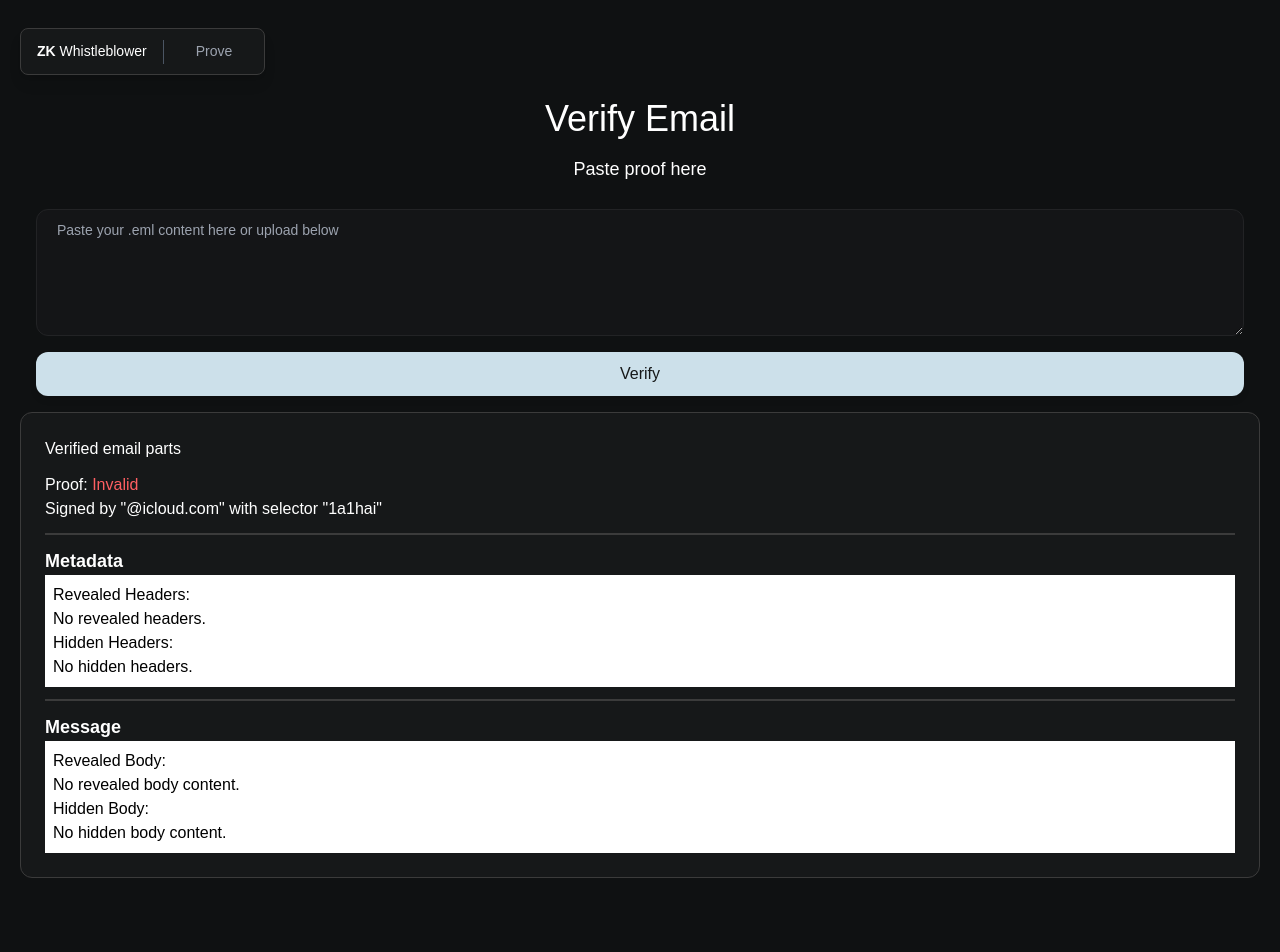
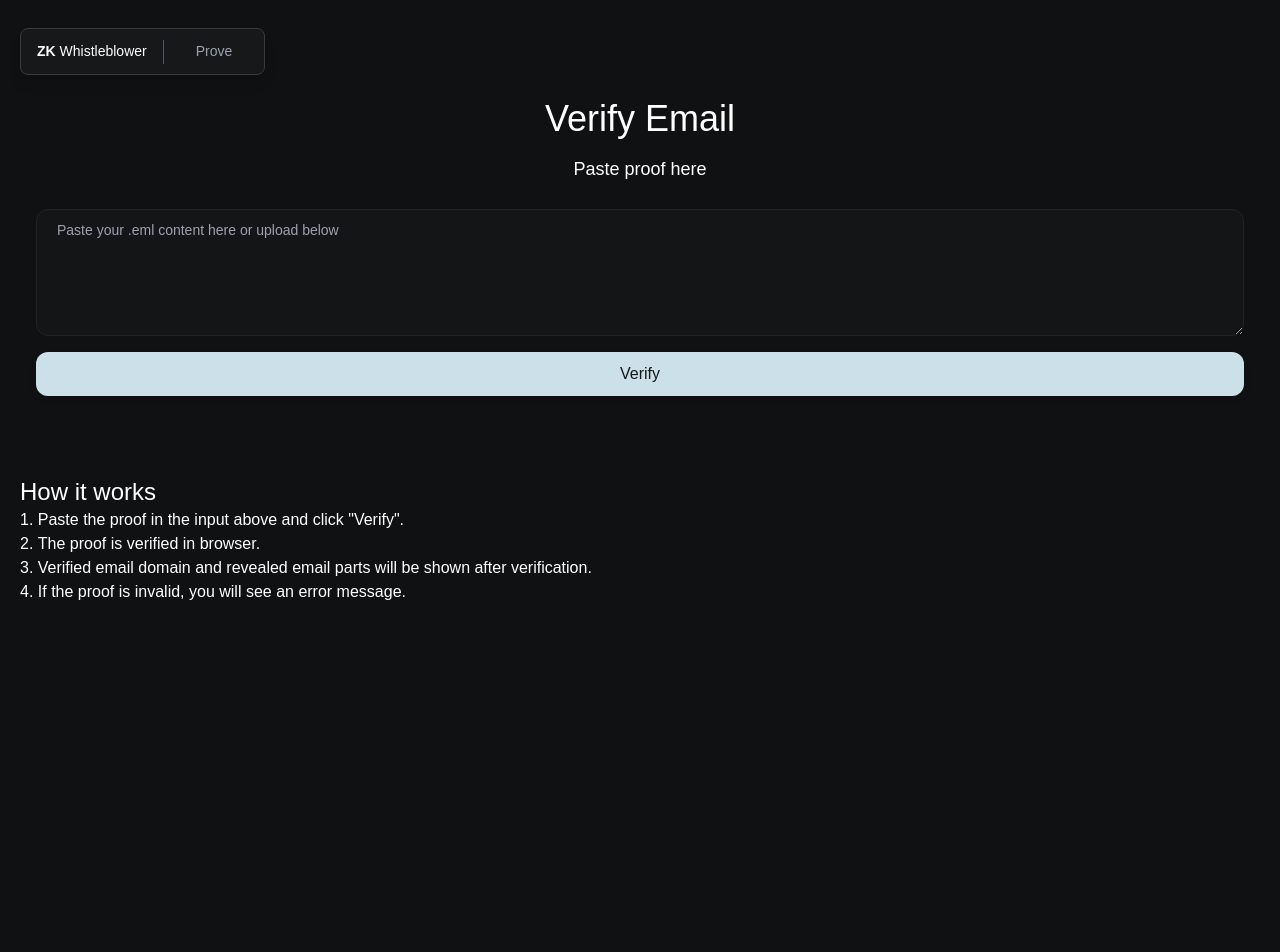
Before and after one commit to Eeshau/email-mask-ui-new, a Next.js app: page /verify in a window 1280 px wide. Shown: the top 952 px of the page. After the commit the page ends 800 px from the top, so only its background shows below. Built offline with nearby package versions, Linux system fonts and the light colour scheme; a web font is replaced by a local one.

Commit message:
added blacked out spaces for the meta data and message in the verifierd email parts

```diff
--- a/app/verify/page.tsx
+++ b/app/verify/page.tsx
@@ -8,30 +8,58 @@ export default function Verify() {
     const [verified, setVerified] = useState(false);
     const [revealedParts, setRevealedParts] = useState({ headers: [], body: [] });
     const [hiddenParts, setHiddenParts] = useState({ headers: [], body: [] });
+    const [reconstructedContent, setReconstructedContent] = useState({ headers: '', body: '' });
 
     // Function to analyze the proof
     const analyzeProofContent = (proof) => {
-        // Simulating proof data structure (replace this with actual proof parsing logic)
         const proofData = JSON.parse(proof); // Assume proof is valid JSON
 
         const revealed = { headers: [], body: [] };
         const hidden = { headers: [], body: [] };
 
+        const reconstructedContent = { headers: '', body: '' };
+
+        // Get headersLen and bodyLen
+        const headersLen = proofData.headersLen || 0;
+        const bodyLen = proofData.bodyLen || 0;
+
+        // Initialize reconstructedBody and reconstructedHeaders with '█'
+        const reconstructedBody = Array(bodyLen).fill('█');
+        const reconstructedHeaders = Array(headersLen).fill('█');
+
         // Analyze revealed headers and body parts
         const headersReveals = proofData.headersReveals || [];
         const bodyReveals = proofData.bodyReveals || [];
 
-        // Add revealed headers (assume each headerReveal has a 'part' property)
-        for (let header of headersReveals) {
-            revealed.headers.push(header.part);  // Extract 'part' property from each header object
+        // Process body reveals
+        for (let body of bodyReveals) {
+            const fromIndex = body.fromIndex;
+            const part = body.part;
+            revealed.body.push(part);  // Extract 'part' property from each body object
+
+            // Insert the revealed part into reconstructedBody
+            for (let i = 0; i < part.length; i++) {
+                if (fromIndex + i < bodyLen) {
+                    reconstructedBody[fromIndex + i] = part.charAt(i);
+                }
+            }
         }
 
-        // Add revealed body parts (assuming each bodyReveal is an object with a 'part' property)
-        for (let body of bodyReveals) {
-            revealed.body.push(body.part);  // Extract 'part' property from each body object
+        // Process headers reveals
+        for (let header of headersReveals) {
+            const fromIndex = header.fromIndex;
+            const part = header.part;
+            revealed.headers.push(part);  // Extract 'part' property from each header object
+
+            // Insert the revealed part into reconstructedHeaders
+            for (let i = 0; i < part.length; i++) {
+                if (fromIndex + i < headersLen) {
+                    reconstructedHeaders[fromIndex + i] = part.charAt(i);
+                }
+            }
         }
 
-        // Common headers we expect (can extend based on email structure)
+        // For hidden headers, if no headers are revealed, perhaps we can note that
         const possibleHeaders = ["from", "to", "subject", "date", "reply-to", "message-id", "cc", "bcc"];
         const revealedHeadersSet = new Set(revealed.headers.map(h => h.split(":")[0]));
 
@@ -42,12 +70,18 @@ export default function Verify() {
             }
         }
 
-        // If no body parts revealed, assume entire body is hidden
+        // Now, reconstructedBody is an array, we can join it into a string
+        reconstructedContent.body = reconstructedBody.join('');
+
+        // Similarly for headers
+        reconstructedContent.headers = reconstructedHeaders.join('');
+
+        // For hidden body parts, perhaps we can note that
         if (revealed.body.length === 0) {
             hidden.body.push("Entire body content is hidden.");
         }
 
-        return { revealed, hidden };
+        return { revealed, hidden, reconstructedContent };
     };
 
     const analyzeProof = () => {
@@ -57,6 +91,7 @@ export default function Verify() {
                 const analysisResult = analyzeProofContent(proof);
                 setRevealedParts(analysisResult.revealed);
                 setHiddenParts(analysisResult.hidden);
+                setReconstructedContent(analysisResult.reconstructedContent);
 
                 // Simulate proof verification (replace with actual verification logic)
                 setVerified(true);  // Assume proof is valid
@@ -64,6 +99,7 @@ export default function Verify() {
                 setVerified(false);
                 setRevealedParts({ headers: [], body: [] });
                 setHiddenParts({ headers: [], body: [] });
+                setReconstructedContent({ headers: '', body: '' });
             }
         } catch (error) {
             // Handle parsing errors or invalid proof format
@@ -71,6 +107,7 @@ export default function Verify() {
             setVerified(false);
             setRevealedParts({ headers: [], body: [] });
             setHiddenParts({ headers: [], body: [] });
+            setReconstructedContent({ headers: '', body: '' });
         }
     };
 
@@ -94,6 +131,7 @@ export default function Verify() {
             </div>
 
             {/* VERIFIED EMAIL PARTS */}
+            {verified ?
             <div className="border border-[0.5px] border-solid border-[#3B3B3B] bg-[#161819] rounded-[12px] p-6 text-white">
                 <h3 className="">Verified email parts</h3>
                 <div className="my-3">
@@ -103,52 +141,21 @@ export default function Verify() {
 
                 <div className="border border-[0.5px] border-solid border-[#3B3B3B] bg-[#161819] my-3"/>
 
-                {/* Metadata with revealed/hidden elements */}
+                {/* Metadata with reconstructed headers */}
                 <h3 className="text-lg font-bold">Metadata</h3>
                 <div className="bg-white p-2 text-black">
-                    <h4>Revealed Headers:</h4>
-                    {revealedParts.headers.length > 0 ? (
-                        <ul>
-                            {revealedParts.headers.map((header, index) => (
-                                <li key={index}>{header}</li>
-                            ))}
-                        </ul>
-                    ) : <p>No revealed headers.</p>}
-
-                    <h4>Hidden Headers:</h4>
-                    {hiddenParts.headers.length > 0 ? (
-                        <ul>
-                            {hiddenParts.headers.map((header, index) => (
-                                <li key={index}>{header}</li>
-                            ))}
-                        </ul>
-                    ) : <p>No hidden headers.</p>}
+                    <p style={{ wordBreak: 'break-word', fontFamily: 'monospace' }}>{reconstructedContent.headers}</p>
                 </div>
 
                 <div className="border border-[0.5px] border-solid border-[#3B3B3B] bg-[#161819] my-3"/>
 
-                {/* Message with revealed/hidden elements */}
+                {/* Message with reconstructed body */}
                 <h3 className="text-lg font-bold">Message</h3>
                 <div className="bg-white p-2 text-black">
-                    <h4>Revealed Body:</h4>
-                    {revealedParts.body.length > 0 ? (
-                        <ul>
-                            {revealedParts.body.map((part, index) => (
-                                <li key={index}>{part}</li>
-                            ))}
-                        </ul>
-                    ) : <p>No revealed body content.</p>}
-
-                    <h4>Hidden Body:</h4>
-                    {hiddenParts.body.length > 0 ? (
-                        <ul>
-                            {hiddenParts.body.map((part, index) => (
-                                <li key={index}>{part}</li>
-                            ))}
-                        </ul>
-                    ) : <p>No hidden body content.</p>}
+                    <p style={{ wordBreak: 'break-word', fontFamily: 'monospace' }}>{reconstructedContent.body}</p>
                 </div>
             </div>
+            : <></>}
 
             {/* HOW VERIFYING AN EMAIL WORKS STEPS */}
             <div className="my-20">
```
Also changed, not shown: 1 other file (tests, documents, lock files or other folders).
